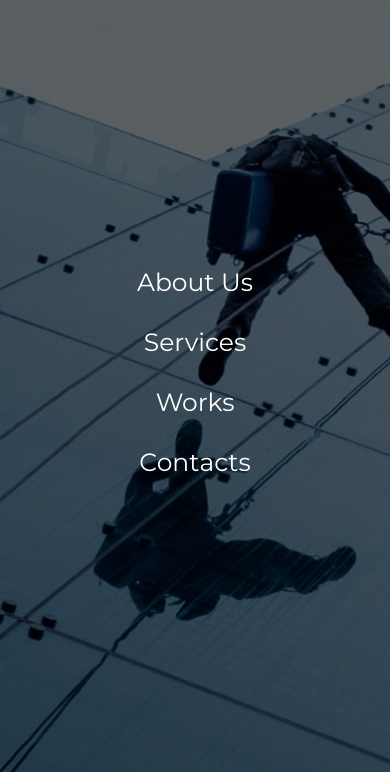
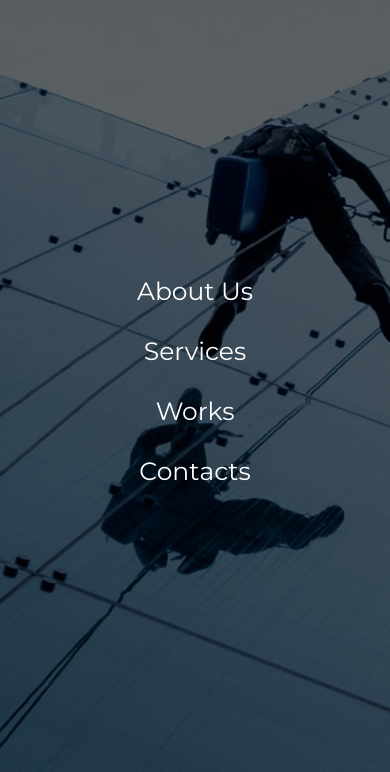
Before and after one commit to Jerrext/Acm, a plain HTML site: page index.html in a window 390 px wide. Both pictures are taken after a click on the element 357 px from the left and 30 px from the top of the page. Shown: the part 72-844 px from the top of the page. Drawn offline with nearby package versions, Linux system fonts and the light colour scheme.

Commit message:
Fix menu

```diff
--- a/css/style.css
+++ b/css/style.css
@@ -471,6 +471,7 @@ p > span {
   transition: var(--transition);
   display: none;
   background-color: var(--secondary-bg-color);
+  flex-direction: column;
 }
 
 .burger__header {
@@ -480,7 +481,7 @@ p > span {
 
 .burger__content {
   width: 100%;
-  height: 100%;
+  flex: 1;
   background-size: cover;
   background-position: center;
   background-repeat: no-repeat;
@@ -502,7 +503,6 @@ p > span {
 .burger__navigation {
   position: relative;
   z-index: 5;
-  transform: translateY(-40px);
 }
 
 .burger__nav-list {
--- a/js/main.js
+++ b/js/main.js
@@ -204,7 +204,7 @@ document.addEventListener("DOMContentLoaded", () => {
   const burgerMenuOpen = () => {
     window.history.pushState({menu: 1}, "menu","#menu")
 
-    burger.style.display = "block"
+    burger.style.display = "flex"
 
     setTimeout(() => {
       burger.style.left = "0"
```
